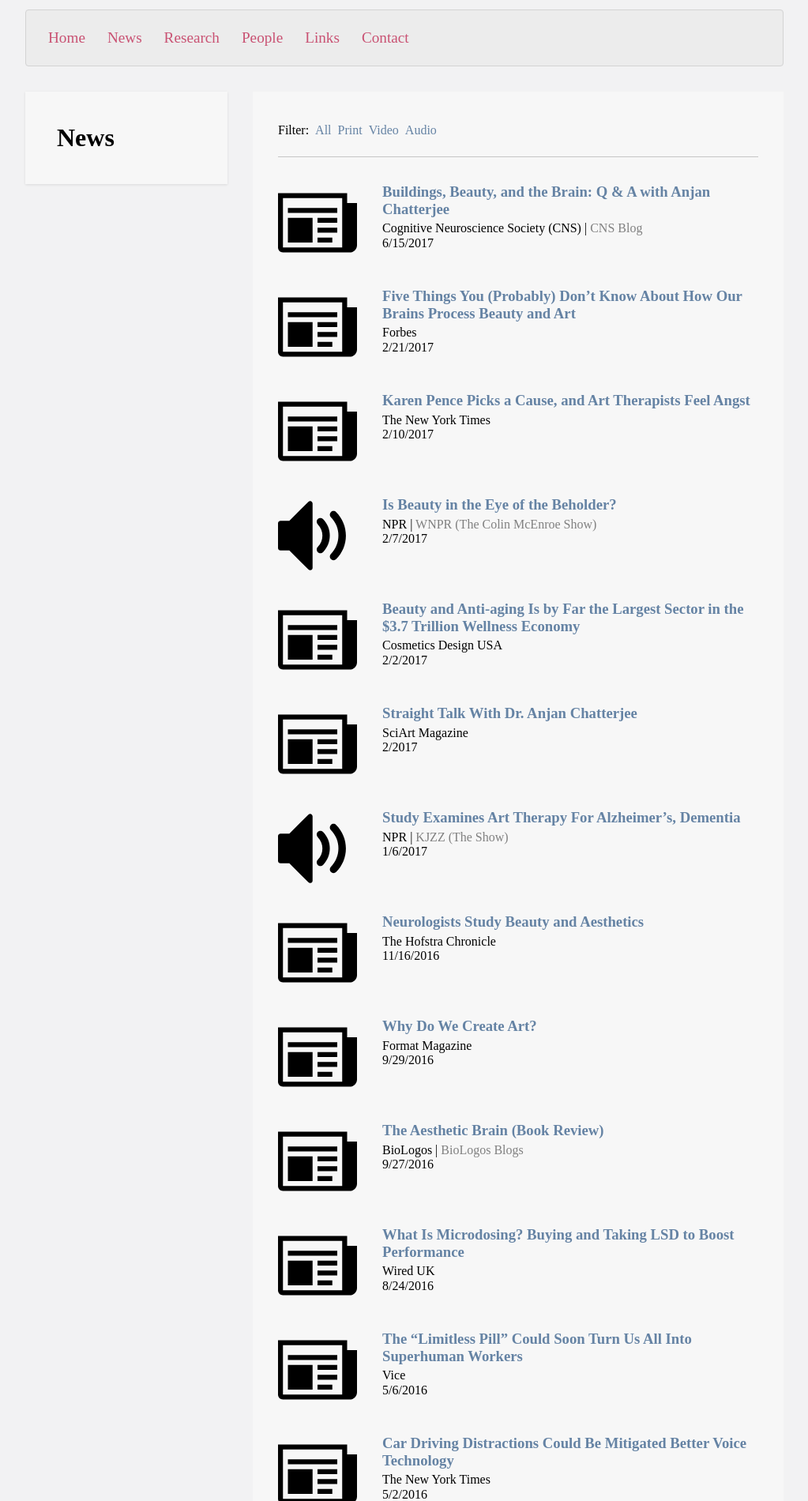
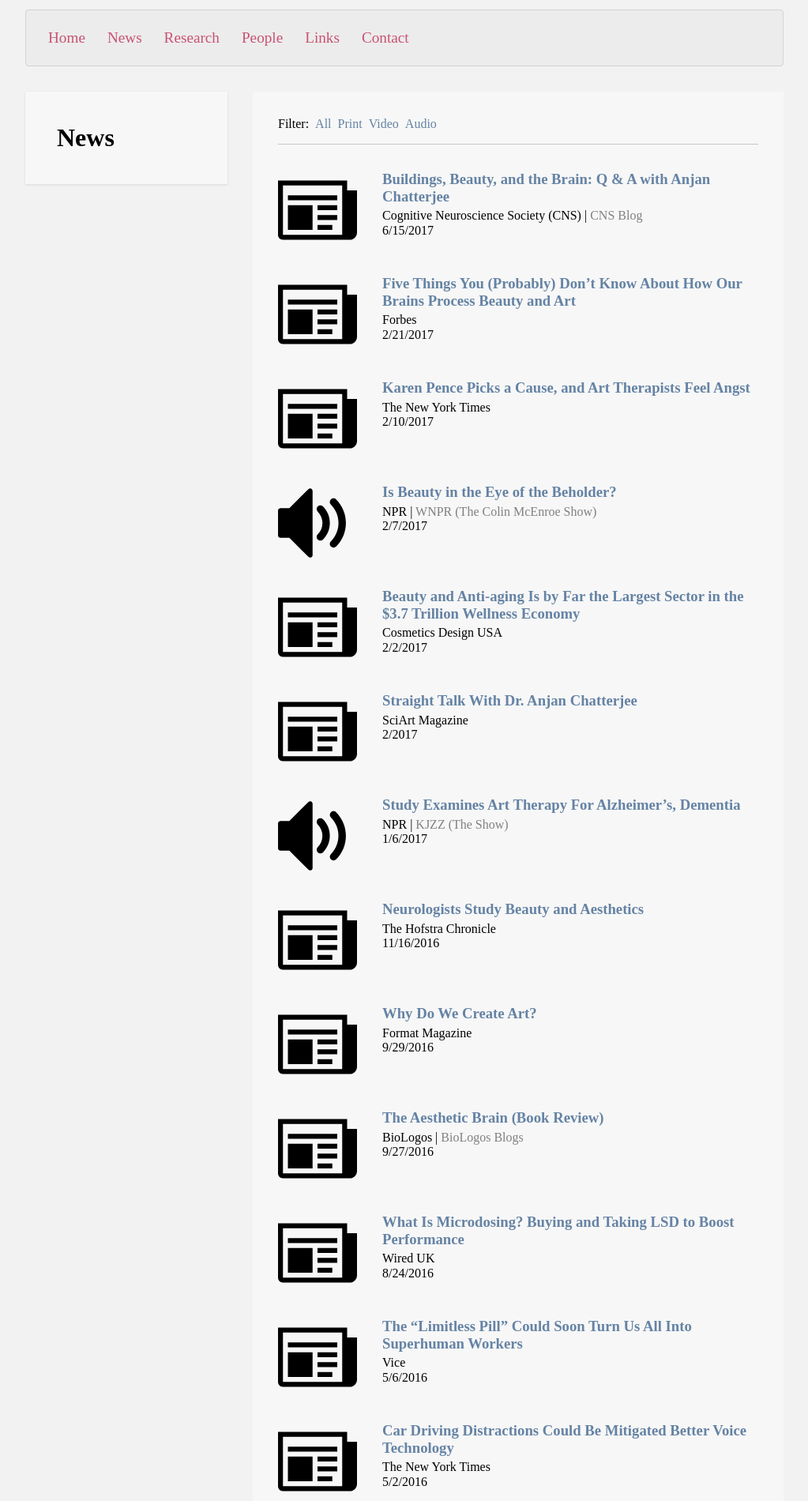
Before and after one commit to joeptacek/chatlab-site, a Jekyll site: the page built from news.html, in a window 1280 px wide. Shown: the part 384-2284 px from the top of the page at 79% size, without its empty margins (128-1151 px from the left). Built offline with Jekyll 4.4.1, drawn with Linux system fonts in a browser that asks for light colours; some web fonts are replaced.

Commit message:
Minor fixes

```diff
--- a/assets/css/main.scss
+++ b/assets/css/main.scss
@@ -18,7 +18,6 @@
 }
 
 hr {
-  // margin: 1rem 0 2rem;
   margin: 0 0 2rem 0;
   border: 0;
 
@@ -33,6 +32,9 @@
     padding-left: 0;
     li {
       list-style-type: none;
+      a {
+        display: block; // Fixes a very minor height error...
+      }
     }
   }
 }
@@ -236,13 +238,13 @@
             display: flex;
             margin-bottom: 1rem;
             p {
-              margin: 0.5rem 0.5rem 0.5rem 0;
+              margin: 0 0.5rem 0 0;
             }
             ul {
               display: flex;
               flex-flow: row;
               li {
-                margin: 0.5rem 0.5rem 0.5rem 0;
+                margin: 0 0.5rem 0 0;
               }
             }
           }
```
